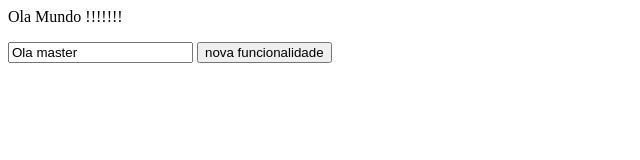
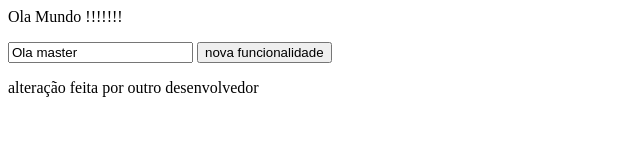
Before and after one commit to JuniorCodig/Minicurso-ProjetoWeb, a plain HTML site: page index.html in a window 1280 px wide. Shown: the whole page, without its empty margins (0-640 px from the left). Drawn offline with Linux system fonts and the light colour scheme.

Commit message:
Adicionar mais um paragrafros

```diff
--- a/index.html
+++ b/index.html
@@ -1,3 +1,4 @@
+
 <html>
 <head>
    	<title>
@@ -9,6 +10,7 @@
 	<p>Ola Mundo !!!!!!!</p>
 	<input value= "Ola master" />
 	<button> nova funcionalidade </button>
+	<p>alteração feita por outro desenvolvedor</p>
 
 </body>
 
```
